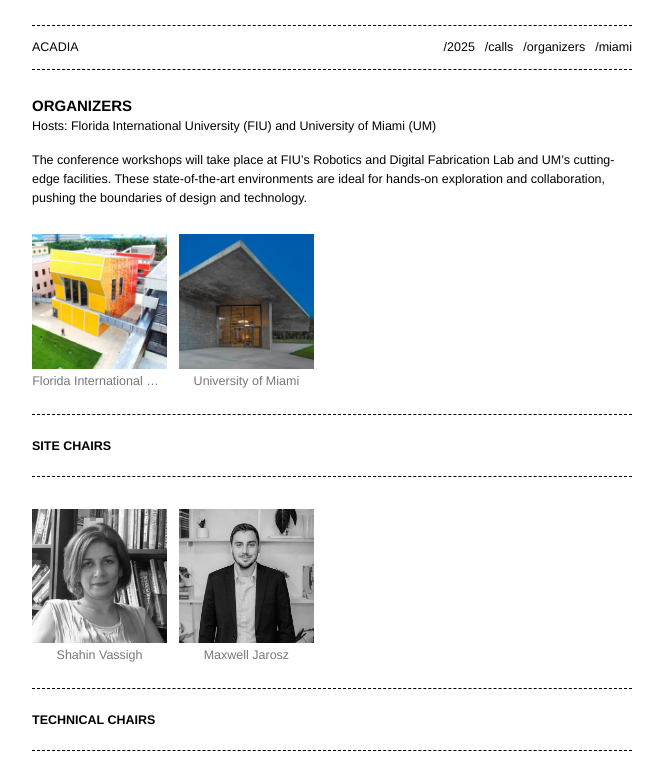
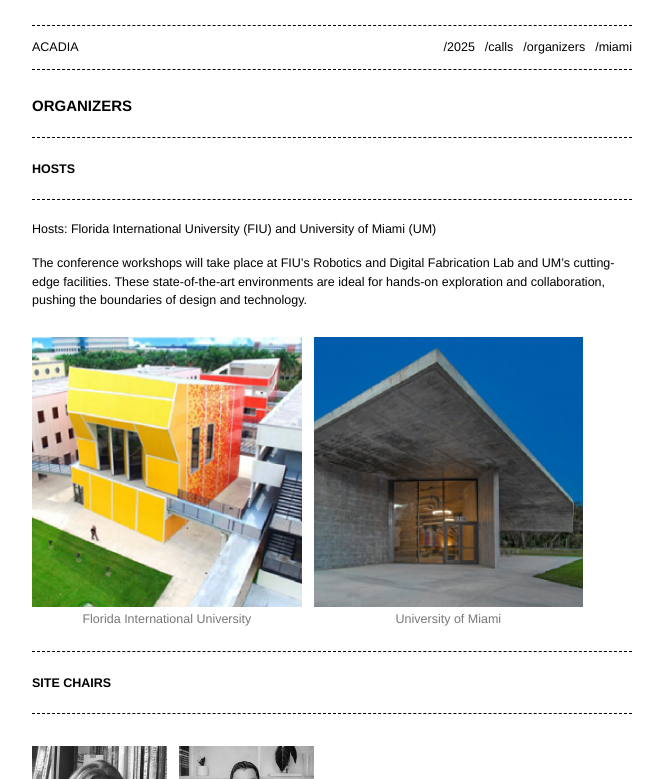
Before and after one commit to acadia2025/website, a Jekyll site: the page built from organizers.md, in a window 1280 px wide, cut to the strip 0-779 px from the top of the page. Shown: the whole strip, without its empty margins (308-971 px from the left). Built offline with Jekyll 4.4.1, drawn with Linux system fonts in a browser that asks for light colours.

Commit message:
gallery dynamic size

```diff
--- a/_includes/post-gallery.html
+++ b/_includes/post-gallery.html
@@ -7,7 +7,6 @@
     float: left;
     display: block;
     margin: 2% 0 0 2%;
-  width: 22%;
   }
   .image-gallery li a {
     text-align: center;
@@ -31,12 +30,12 @@
   }
   </style>
 
-<ul class="image-gallery">
+  <ul class="image-gallery" style="--gallery-item-width: {{ include.gallery_item_width | default: '22%' }};">
     {% assign sorted_posts = site.posts | sort: "date" %}
     {% for post in sorted_posts %}
       {% if include.category %}
         {% if post.categories contains include.category %}
-        <li>
+          <li style="width: var(--gallery-item-width);">
             <a href="{{ site.url }}{{ post.url }}" title="{{ post.title }}">
               <img src="{{ post.thumbnail }}" alt="{{ post.title }}" title="{{ post.title }}" />
               <span>{{ post.caption }}</span>
@@ -44,7 +43,7 @@
           </li>
         {% endif %}
       {% else %}
-      <li>
+        <li style="width: var(--gallery-item-width);">
           <a href="{{ site.url }}{{ post.url }}" title="{{ post.title }}">
             <img src="{{ post.thumbnail }}" alt="{{ post.title }}" title="{{ post.title }}" />
             <span>{{ post.caption }}</span>
--- a/organizers.md
+++ b/organizers.md
@@ -5,11 +5,16 @@
 ---
 
 #  ORGANIZERS
+
+---------------
+#### HOSTS
+---------------
+
 Hosts: Florida International University (FIU) and University of Miami (UM)
 
 The conference workshops will take place at FIU's Robotics and Digital Fabrication Lab and UM's cutting-edge facilities. These state-of-the-art environments are ideal for hands-on exploration and collaboration, pushing the boundaries of design and technology.
 
-{% include post-gallery.html category="host" %}
+{% include post-gallery.html category="host" gallery_item_width="44%" %}
 ---------------
 #### SITE CHAIRS
 ---------------
```
Also changed, not shown: index.md (line endings or trailing spaces). Lines whose indentation alone changed are shown as unchanged.
